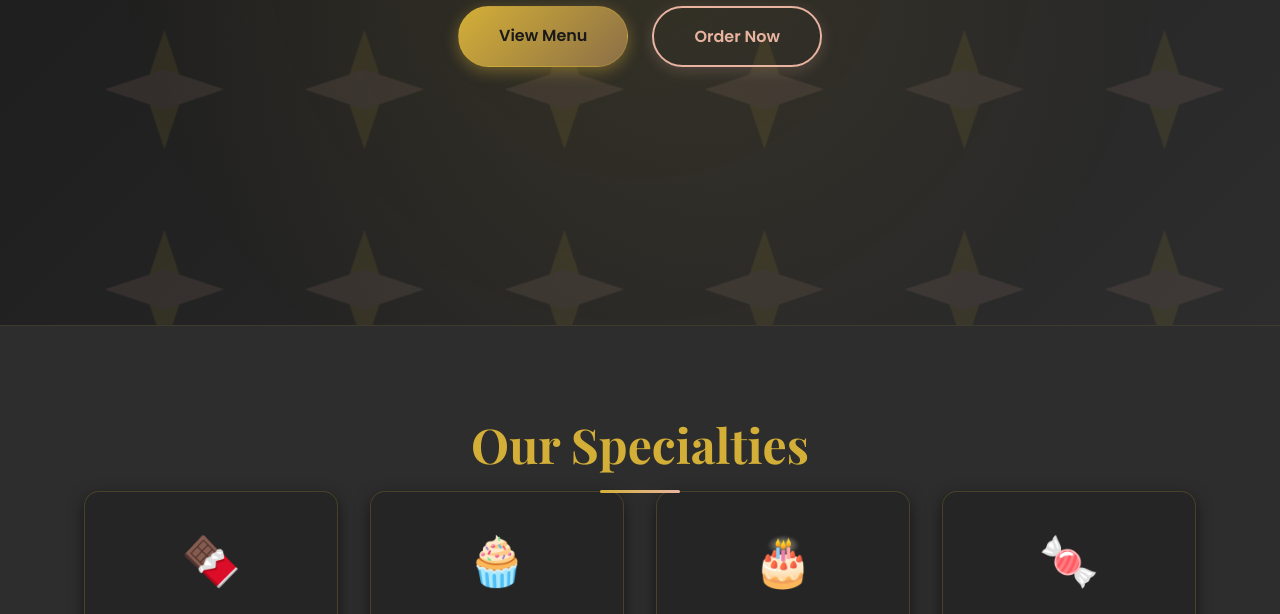
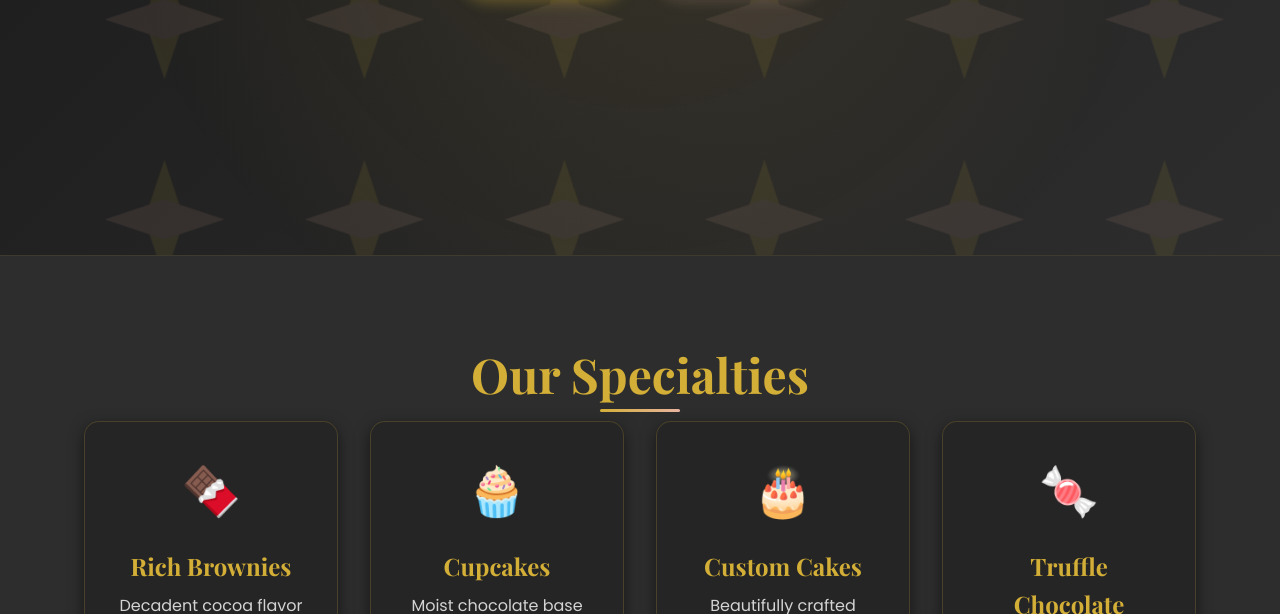
Before and after one commit to Ishwarya217/Whisk-Oven-website, a plain HTML site: page index.html in a window 1280 px wide. Shown: the part 640-1254 px from the top of the page. Drawn offline with nearby package versions, Linux system fonts and the light colour scheme.

Commit message:
Update styles.css

```diff
--- a/styles.css
+++ b/styles.css
@@ -35,6 +35,8 @@ body {
     line-height: 1.6;
     overflow-x: hidden;
     background: var(--bg-dark);
+    margin: 0;
+    padding: 0;
 }
 
 .container {
@@ -55,6 +57,7 @@ body {
     z-index: 1000;
     transition: all 0.4s cubic-bezier(0.4, 0, 0.2, 1);
     border-bottom: 2px solid transparent;
+    margin-bottom: 0;
 }
 
 .navbar.scrolled {
@@ -205,8 +208,9 @@ body {
     justify-content: center;
     text-align: center;
     position: relative;
-    margin-top: 70px;
     overflow: hidden;
+    margin-top: 0;
+    padding-top: 0;
 }
 
 .hero-pattern {
@@ -313,36 +317,37 @@ body {
     box-shadow: 0 6px 25px rgba(232, 180, 160, 0.4);
 }
 
+
 /* Featured Section */
 .featured {
     padding: 5rem 0;
     background: var(--bg-charcoal);
     border-top: 1px solid rgba(212, 175, 55, 0.1);
-    border-bottom: 1px solid rgba(212, 175, 55, 0.1);
+    border-bottom: 1px solid rgba(123, 120, 109, 0.1);
 }
-
 .section-title {
     font-family: 'Playfair Display', serif;
     font-size: 2.5rem;
     text-align: center;
-    margin-bottom: 3rem;
+    margin-bottom: 2rem; /* space for underline */
     color: var(--gold);
     position: relative;
-    display: block;
-    width: 100%;
+    display: block; /* important */
 }
 
 .section-title::after {
     content: '';
     position: absolute;
-    bottom: -10px;
     left: 50%;
+    bottom: 1px; /* pushes underline away from text */
     transform: translateX(-50%);
     width: 80px;
     height: 3px;
     background: linear-gradient(90deg, var(--gold), var(--rose-gold));
     border-radius: 2px;
 }
+
+
 
 .featured-grid {
     display: grid;
@@ -387,7 +392,6 @@ body {
     padding: 5rem 0;
     background: var(--bg-dark);
 }
-
 .menu-tabs {
     display: flex;
     justify-content: center;
@@ -395,7 +399,6 @@ body {
     margin-bottom: 3rem;
     flex-wrap: wrap;
 }
-
 .tab-btn {
     padding: 0.75rem 1.5rem;
     background: var(--bg-card);
@@ -406,7 +409,6 @@ body {
     color: var(--text-light);
     transition: var(--transition);
 }
-
 .tab-btn:hover,
 .tab-btn.active {
     background: linear-gradient(135deg, var(--gold), var(--rose-gold));
```
